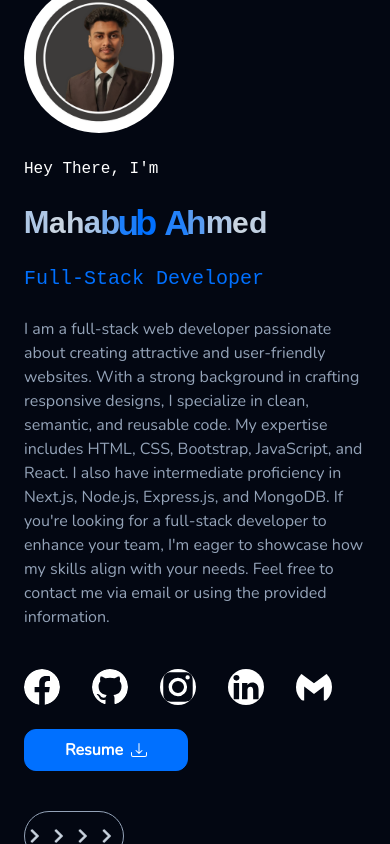
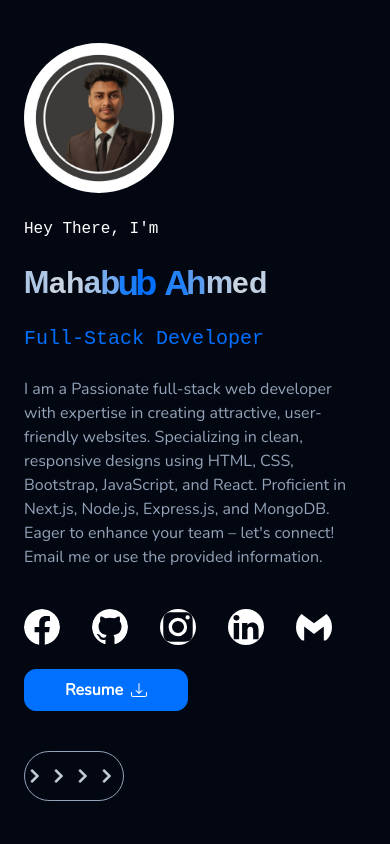
Before and after one commit to safimiazi/portfolio, a React (Vite) app: page / in a window 390 px wide. Built offline with nearby package versions, Linux system fonts and the light colour scheme.

Commit message:
responsive updates

```diff
--- a/src/components/ContactButton.tsx
+++ b/src/components/ContactButton.tsx
@@ -11,7 +11,7 @@ import { SiGmail } from "react-icons/si";
 const ContactButton: React.FC = () => {
     return (
         <div>
-            <div className="flex gap-x-8  mt-4 text-4xl">
+            <div className="flex flex-wrap mt-4 gap-x-8 text-4xl">
                 <a
                     target="_blank"
                     href="https://www.facebook.com/mahabub.ahmmed.52/"
--- a/src/modules/HeroSection.tsx
+++ b/src/modules/HeroSection.tsx
@@ -33,16 +33,12 @@ const HeroSection: React.FC<{ setShowHero: (v: boolean) => void }> = ({
                     Full-Stack Developer
                 </h4>
                 <p className="text-slate-400">
-                    I am a full-stack web developer passionate about creating
-                    attractive and user-friendly websites. With a strong
-                    background in crafting responsive designs, I specialize in
-                    clean, semantic, and reusable code. My expertise includes
-                    HTML, CSS, Bootstrap, JavaScript, and React. I also have
-                    intermediate proficiency in Next.js, Node.js, Express.js,
-                    and MongoDB. If you're looking for a full-stack developer to
-                    enhance your team, I'm eager to showcase how my skills align
-                    with your needs. Feel free to contact me via email or using
-                    the provided information.
+                    I am a Passionate full-stack web developer with expertise in
+                    creating attractive, user-friendly websites. Specializing in
+                    clean, responsive designs using HTML, CSS, Bootstrap,
+                    JavaScript, and React. Proficient in Next.js, Node.js,
+                    Express.js, and MongoDB. Eager to enhance your team – let's
+                    connect! Email me or use the provided information.
                 </p>
                 <ContactButton />
             </div>
```
